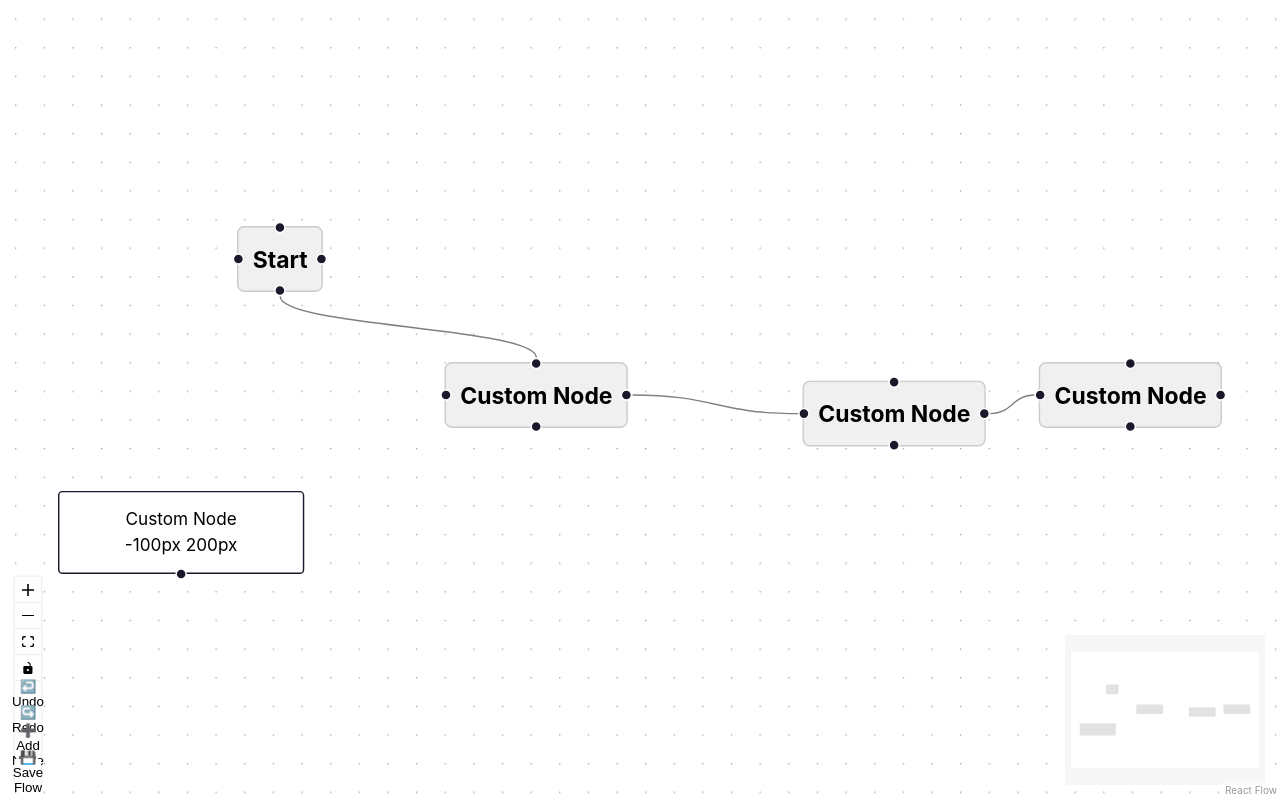
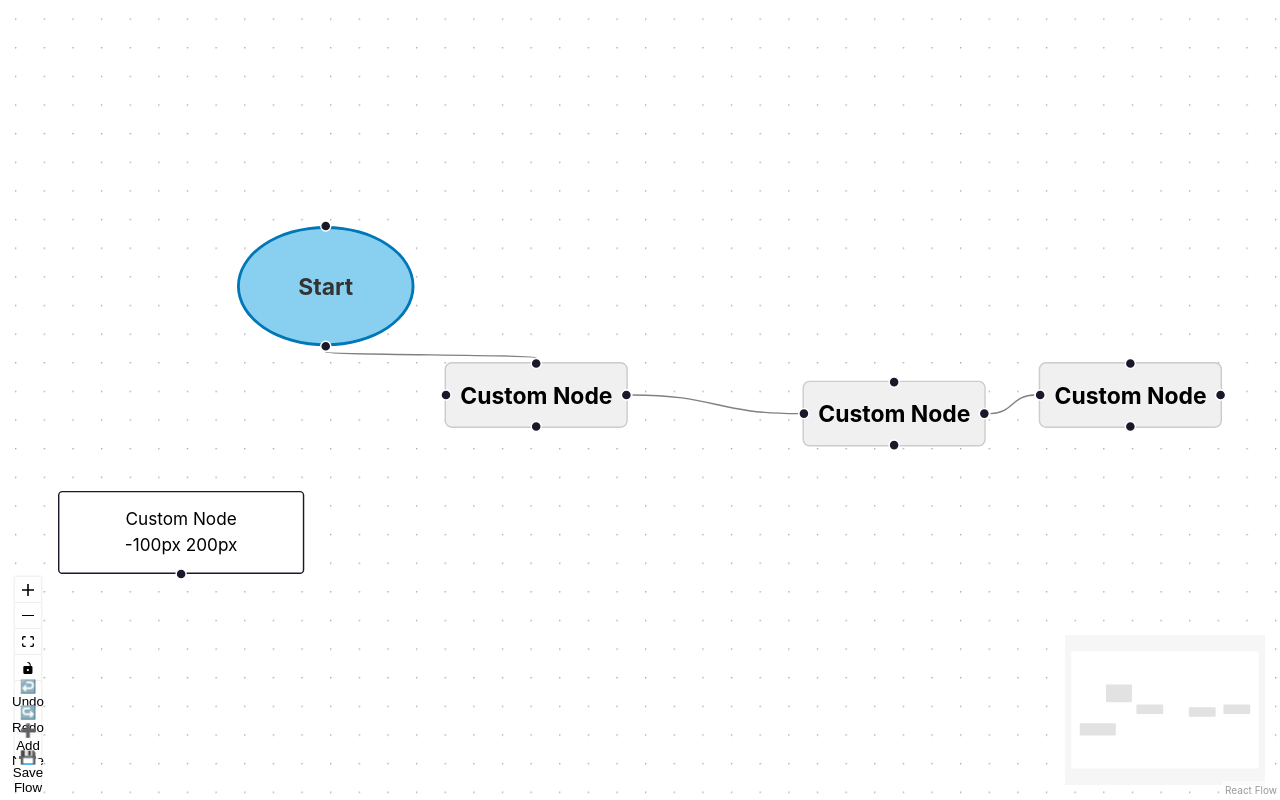
Before and after one commit to EvanRPavone/Squirrel, a React (Vite) app in the folder library-upgrade/: page / in a window 1280 px wide. Built offline with nearby package versions, Linux system fonts and the light colour scheme.

Commit message:
Ellipse Node Component

```diff
--- /dev/null
+++ b/library-upgrade/src/components/EllipseNode.tsx
@@ -0,0 +1,35 @@
+import { Handle, Position } from '@xyflow/react';
+
+// Manually type the props with only the fields we need
+interface EllipseNodeProps {
+  data: {
+    label?: string; // Optional label for the node
+  };
+}
+
+// EllipseNode component
+export default function EllipseNode({ data }: EllipseNodeProps) {
+  const label = data?.label ?? 'Ellipse Node';
+
+  return (
+    <div
+      style={{
+        width: '120px',
+        height: '80px',
+        borderRadius: '50%',
+        backgroundColor: '#89CFF0',
+        border: '2px solid #0077b6',
+        display: 'flex',
+        alignItems: 'center',
+        justifyContent: 'center',
+        color: '#333',
+        fontWeight: 'bold',
+      }}
+    >
+      {label}
+      {/* Handles */}
+      <Handle type="target" position={Position.Top} id="top" />
+      <Handle type="source" position={Position.Bottom} id="bottom" />
+    </div>
+  );
+}
--- a/library-upgrade/src/nodes/index.ts
+++ b/library-upgrade/src/nodes/index.ts
@@ -3,11 +3,12 @@ import { PositionLoggerNode } from './PositionLoggerNode';
 import { AppNode } from './types';
 import { sampleNodes } from '../data/sampleFlow';
 import PlaceholderNode from './PlaceholderNode';
+import EllipseNode from '../components/EllipseNode';
 
 // Register all node types, including placeholders
 export const nodeTypes = {
   'position-logger': PositionLoggerNode,
-  'ellipse': PlaceholderNode,
+  'ellipse': EllipseNode,
   'rootIf': PlaceholderNode,
   'add': PlaceholderNode,
   'else': PlaceholderNode,
```
